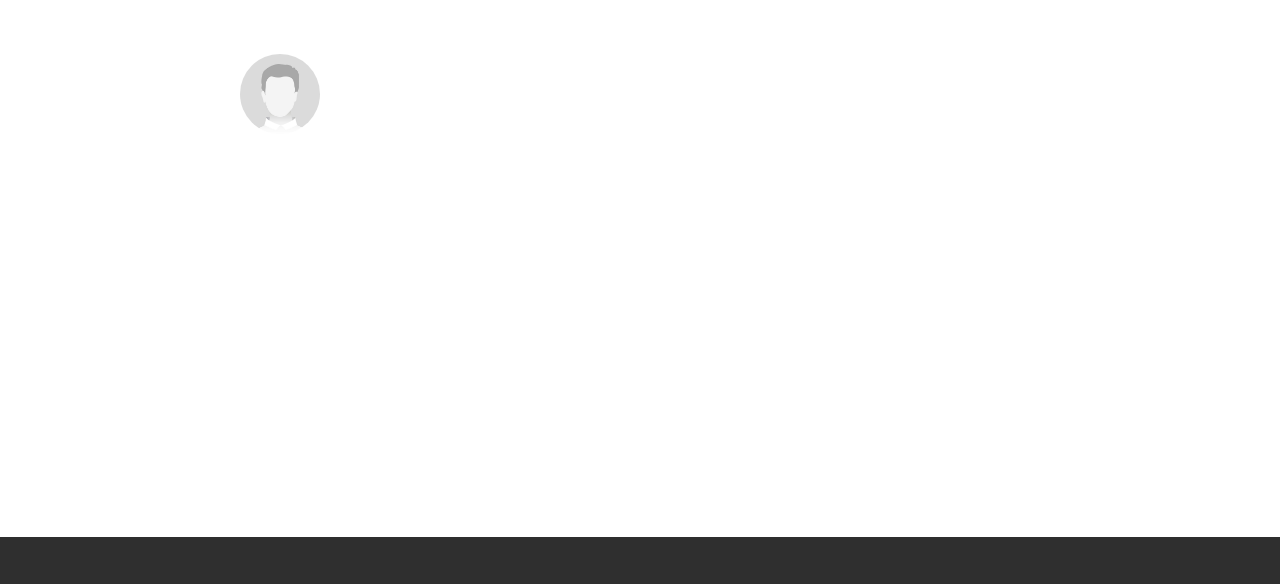
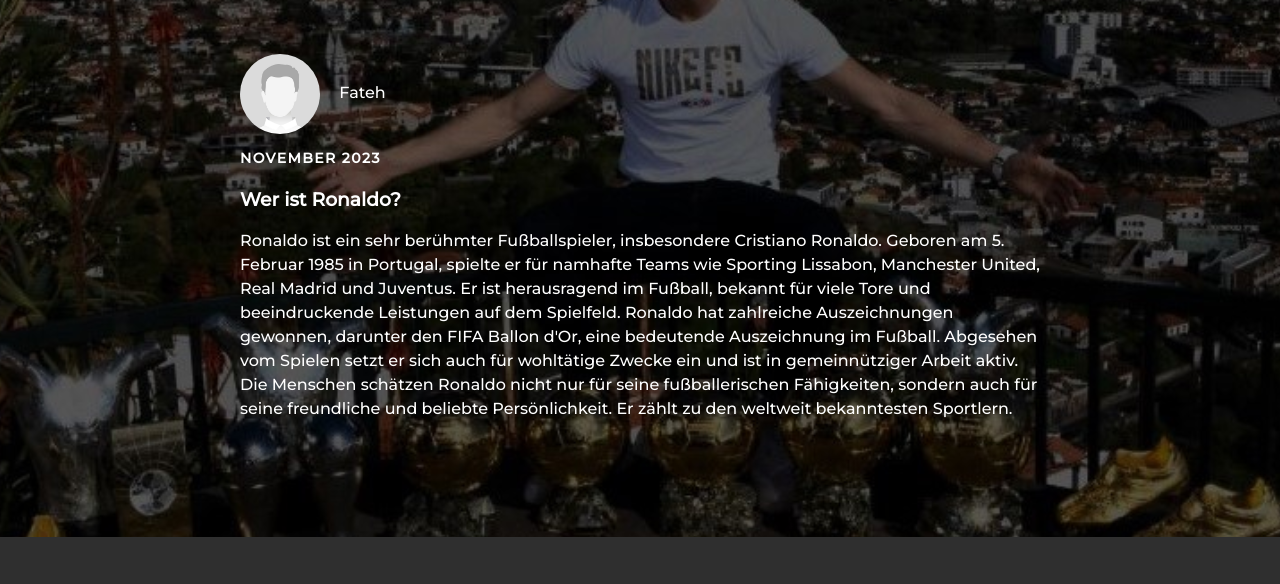
Before and after one commit to ToGo-drip/ToGo-drip.github.io, a plain HTML site: page index.html in a window 1280 px wide. Shown: the part 156-740 px from the top of the page. Drawn offline with Linux system fonts and the light colour scheme.

Commit message:
Update style.css

```diff
--- a/style.css
+++ b/style.css
@@ -7,7 +7,7 @@ body {
 }
 
 body {
-  background-image: url('assets/awards.jpg');
+  background-image: url('awards.jpg');
   background-repeat: no-repeat;
   background-attachment: fixed;
   background-size: cover;
```
